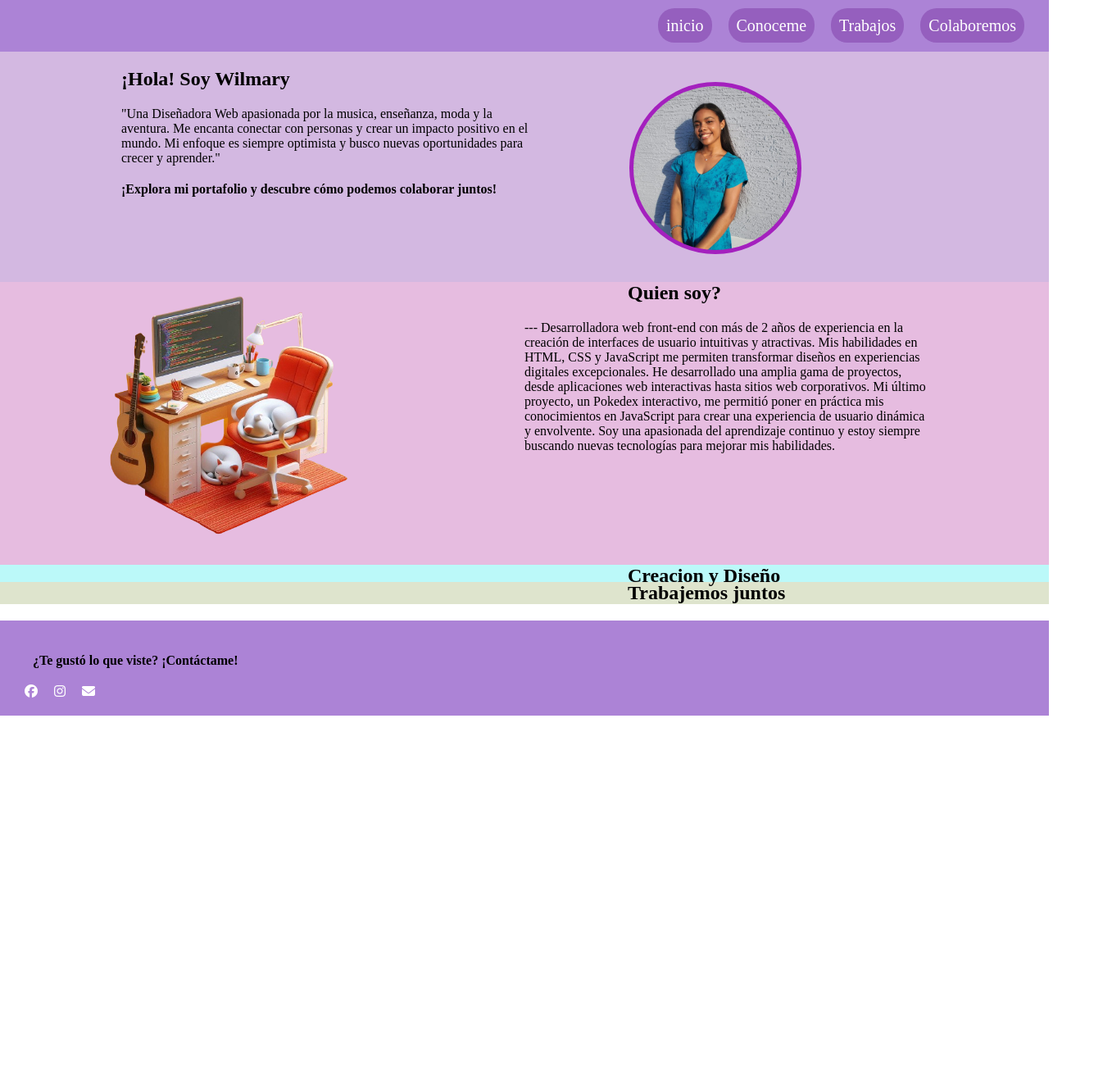
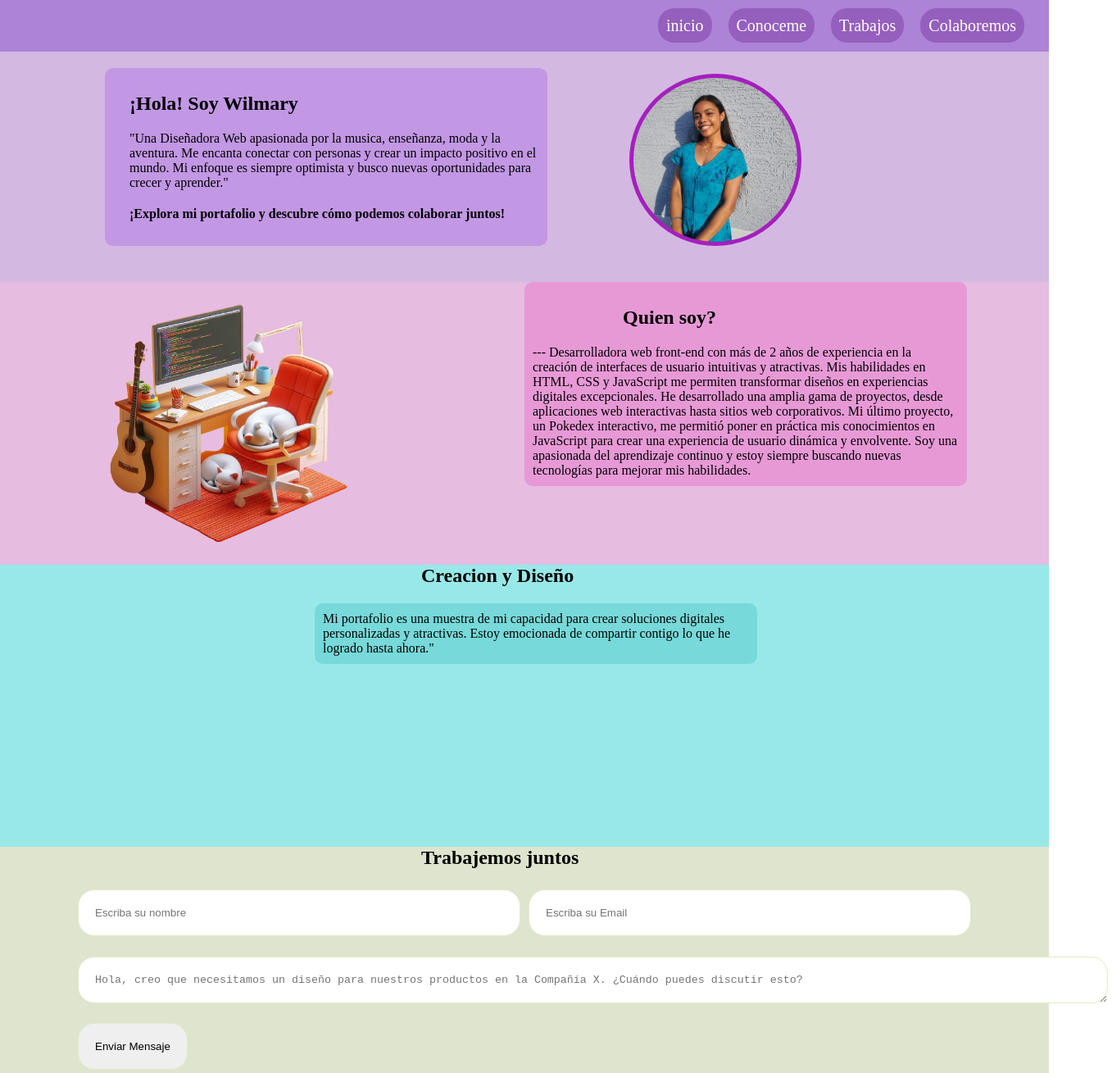
Before and after one commit to WilmaryM/portafolio, a plain HTML site: page screen/index.html in a window 1280 px wide. Shown: the top 1309 px of the page at 82% size, 1357 px wide, since content can reach past the window. Before the commit the page ends 873 px from the top, so only its background shows below. Drawn offline with Linux system fonts and the light colour scheme.

Commit message:
creando la parte de los trabajos y contacto

```diff
--- a/css/estilo.css
+++ b/css/estilo.css
@@ -36,8 +36,12 @@
 }
 .presentacion {
     margin: 20px 10%;
-    width: 500px;
+    width: 520px;
     word-wrap: break-word;
+    background-color: #c297e4;
+    padding: 10px;
+    border-radius: 10px;
+
 }
 
 .presentacion p, h2, h4 {
@@ -51,7 +55,7 @@
     width: 200px;
     height: 200px;
     border-radius: 50%;
-    margin: -160px 60%;
+    margin: -230px 60%;
     margin-bottom: 1.5rem;
     background-color: #A420BE;
     padding: 5px;
@@ -71,7 +75,7 @@
     margin-bottom: -2%;
 }
 .cont-img{
-    margin: -200px 10%;
+    margin: -250px 10%;
 }
 .img-desk {
     max-width: 300px;
@@ -82,25 +86,83 @@
     word-wrap: break-word;
 }
 .suptema h2{
-    margin: 0 60%;
+    margin: 10px  20%;
     width: 500px;
     flex: 1;
     margin-top: 20px;
 }
 .info-per{
-    width: 500px;
-    margin: 0 50%;
+    width: 520px;
+    margin: 20px 50%;
     font-family: 'Times New Roman', Times, serif;
+    background-color: #e799d6;
+    padding: 10px;
+    border-radius: 10px;
+    word-wrap: break-word;
+
 
 }
 #Trabajos{
-    background-color: #bbf9f9;
+    background-color: #99e8e8;
     margin-bottom: -2%;
+    height: 350px;
+
+}
+#Trabajos h2{
+    margin: 20px 40%;
+    width: 200px;
+}
+.work{
+    width: 520px;
+    margin: 20px 30%;
+    font-family: 'Times New Roman', Times, serif;
+    background-color: #77d9d9;
+    padding: 10px;
+    border-radius: 10px;
 }
 
 #contactame{
     background-color: #dee4cd;
+    height: 400px;
+    margin-bottom: -2%;
 }
+#contactame h2{
+    margin-bottom: 20px;
+    margin: 20px 40%;
+}
+.contei-form{
+    max-width: 1100px;
+    margin: 0 auto;
+}
+.fila{
+    margin-bottom: 15px;
+}
+.mitad{
+    display: flex;
+    justify-content: space-between;
+}
+.contei-form input, textarea{
+    margin: 5px;
+    padding: 20px;
+    border-radius: 20px;
+    border: none;
+    border: 1px solid #e1ebc6;
+}
+.input-mitad{
+    width: 50%;
+}
+.input-full{
+    width: 100%;
+}
+.btn-submit{
+    display: block;
+
+    cursor: pointer;
+    transition: .5s;
+
+}
+
+
 footer{
     background-color: #AC83D6;
     padding: 20px;
--- a/screen/index.html
+++ b/screen/index.html
@@ -38,13 +38,10 @@
     </section>
 
     <section id="conoceme">
-
-
+     <div class="info-per">
             <div class="suptema">
                 <h2>Quien soy?</h2>
             </div>
-
-            <div class="info-per">
                 <p>--- Desarrolladora web front-end con más de 2 años de experiencia
                     en la creación de interfaces de usuario intuitivas y atractivas.
                     Mis habilidades en HTML, CSS y JavaScript me permiten transformar
@@ -67,11 +64,29 @@
             <div class="suptema">
                 <h2>Creacion y Diseño</h2>
             </div>
+            <p class="work">
+                Mi portafolio es una muestra de mi capacidad para crear soluciones digitales personalizadas y atractivas.
+                Estoy emocionada de compartir contigo lo que he logrado hasta ahora."
+            </p>
+
     </section>
 
     <section id="contactame">
             <div class="suptema">
                 <h2>Trabajemos juntos</h2>
+            </div>
+            <div class="contei-form">
+                <form action="">
+                    <div class="fila mitad">
+                        <input id="input-name" type="text" placeholder="Escriba su nombre" class="input-mitad">
+
+                        <input id="gmail" type="email" placeholder="Escriba su Email" class="input-mitad">
+                    </div>
+                    <div class="fila">
+                        <textarea name="mensaje" id="mensaje" cols="150" rows="1" placeholder="Hola, creo que necesitamos un diseño para nuestros productos en la Compañía X. ¿Cuándo puedes discutir esto?"></textarea>
+                    </div>
+                    <input type="submit" value="Enviar Mensaje" class="btn-submit">
+                </form>
             </div>
     </section>
 
```
